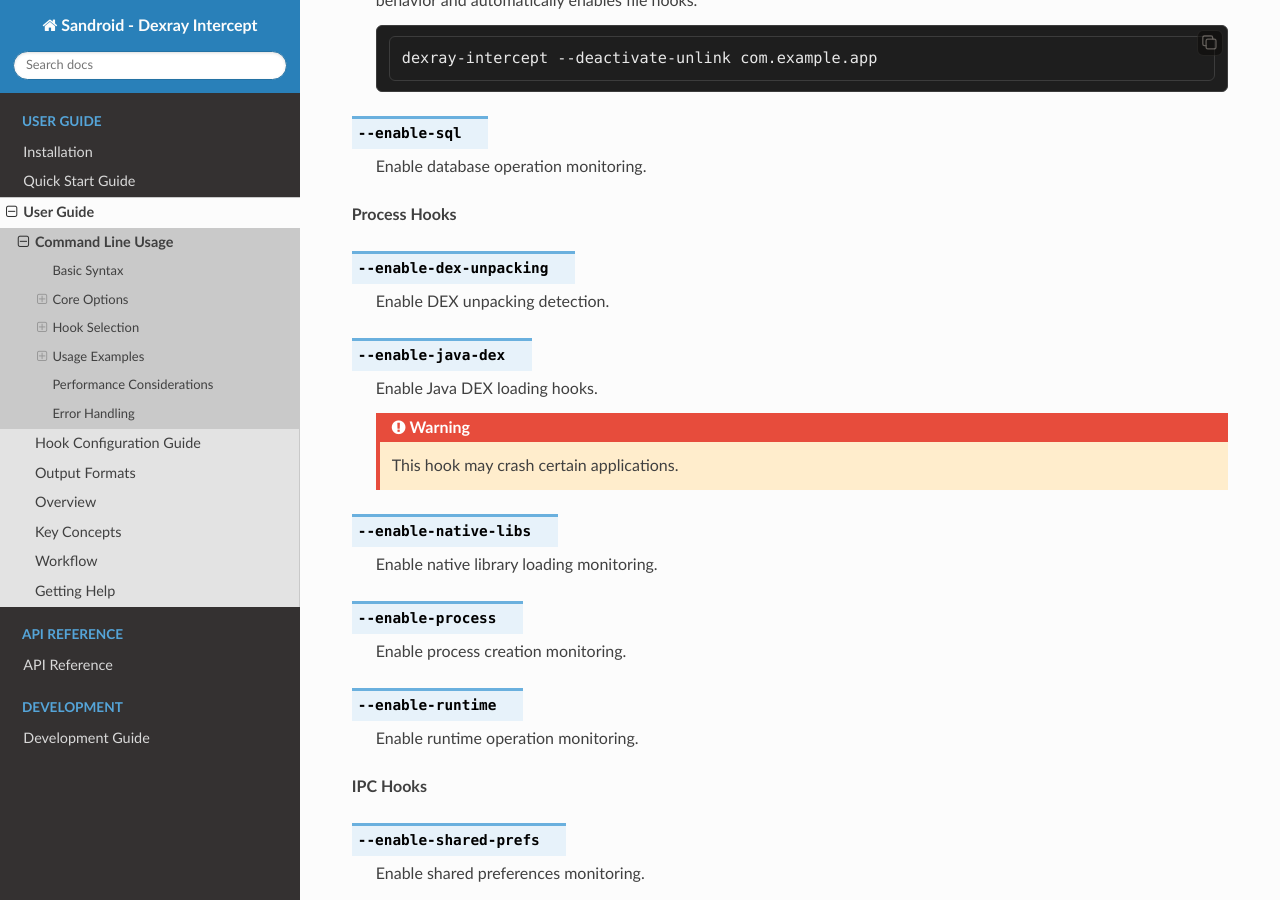
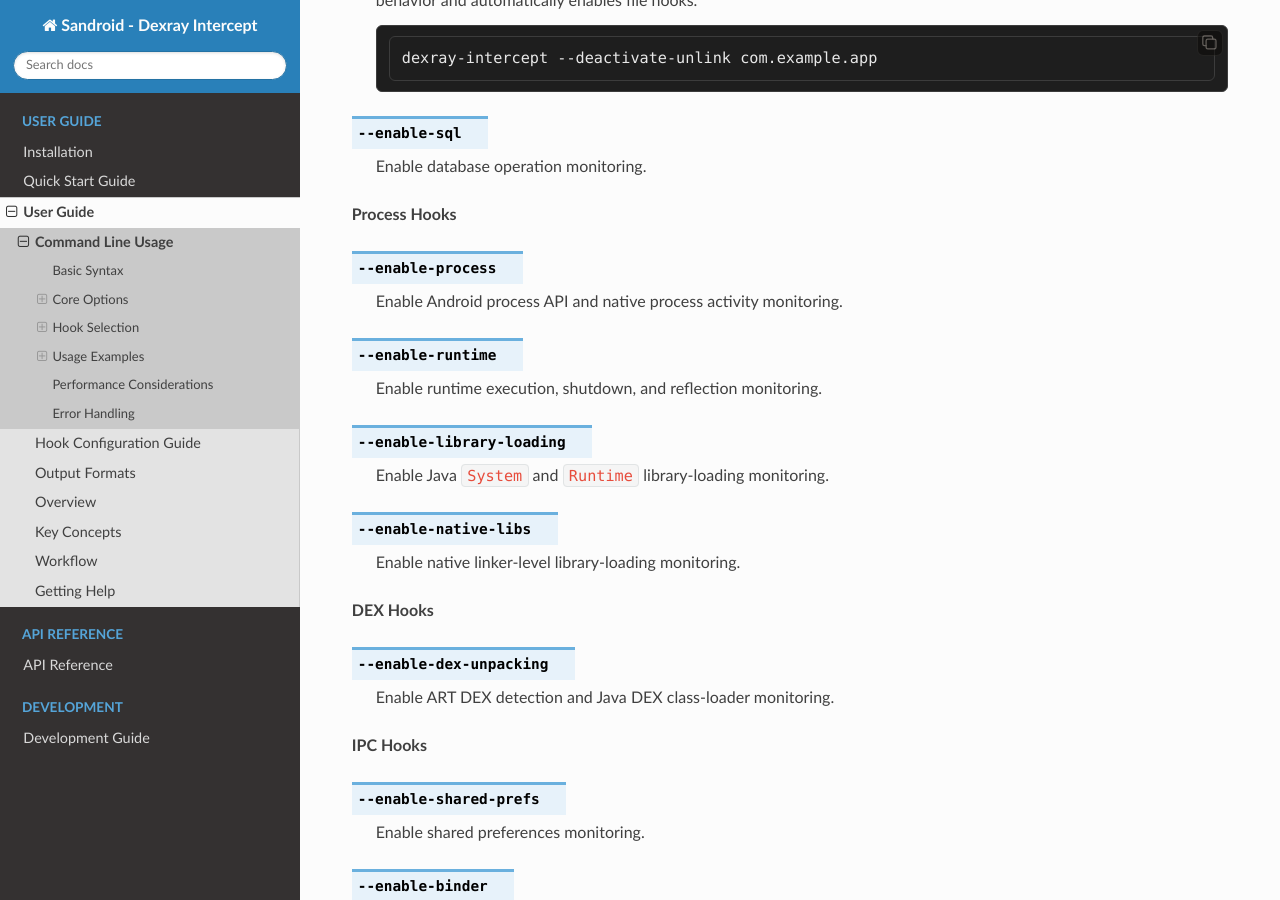
Before and after one commit to fkie-cad/Sandroid_Dexray-Intercept, a Sphinx documentation site: the page built from docs/user-guide/cli-usage.rst, in a window 1280 px wide and 900 px high, scrolled down 7051 px. Built offline with Sphinx 7.4.7 and the Read the Docs theme 3.1.0, drawn with Linux system fonts in a browser that asks for light colours.

Commit message:
docs(cli): Updated process and dex section in cli usage

```diff
--- a/docs/user-guide/cli-usage.rst
+++ b/docs/user-guide/cli-usage.rst
@@ -348,28 +348,27 @@
 
 **Process Hooks**
 
-.. option:: --enable-dex-unpacking
+.. option:: --enable-process
 
-   Enable DEX unpacking detection.
+   Enable Android process API and native process activity monitoring.
 
-.. option:: --enable-java-dex
+.. option:: --enable-runtime
 
-   Enable Java DEX loading hooks.
+   Enable runtime execution, shutdown, and reflection monitoring.
 
-   .. warning::
-      This hook may crash certain applications.
+.. option:: --enable-library-loading
+
+   Enable Java ``System`` and ``Runtime`` library-loading monitoring.
 
 .. option:: --enable-native-libs
 
-   Enable native library loading monitoring.
+   Enable native linker-level library-loading monitoring.
 
-.. option:: --enable-process
+**DEX Hooks**
 
-   Enable process creation monitoring.
+.. option:: --enable-dex-unpacking
 
-.. option:: --enable-runtime
-
-   Enable runtime operation monitoring.
+   Enable ART DEX detection and Java DEX class-loader monitoring.
 
 **IPC Hooks**
 
```
